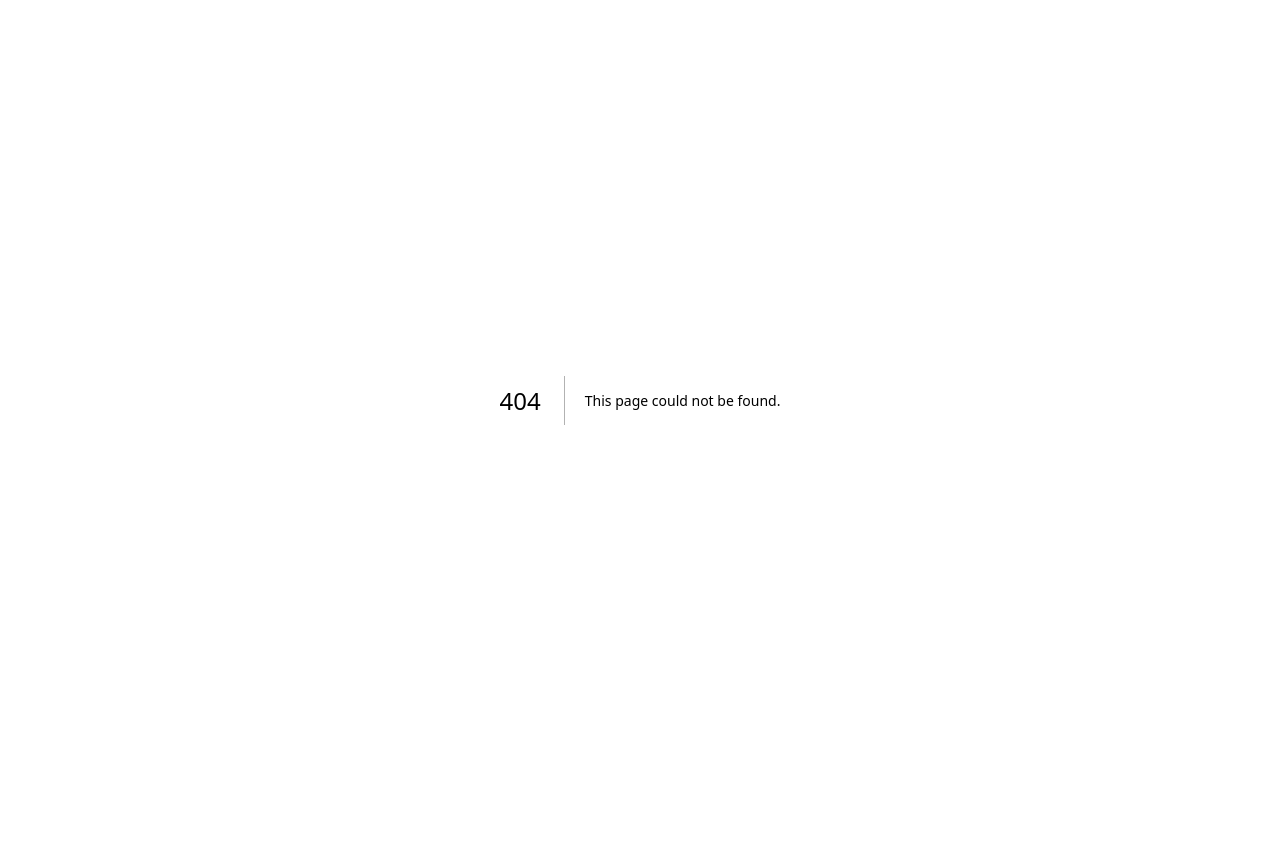
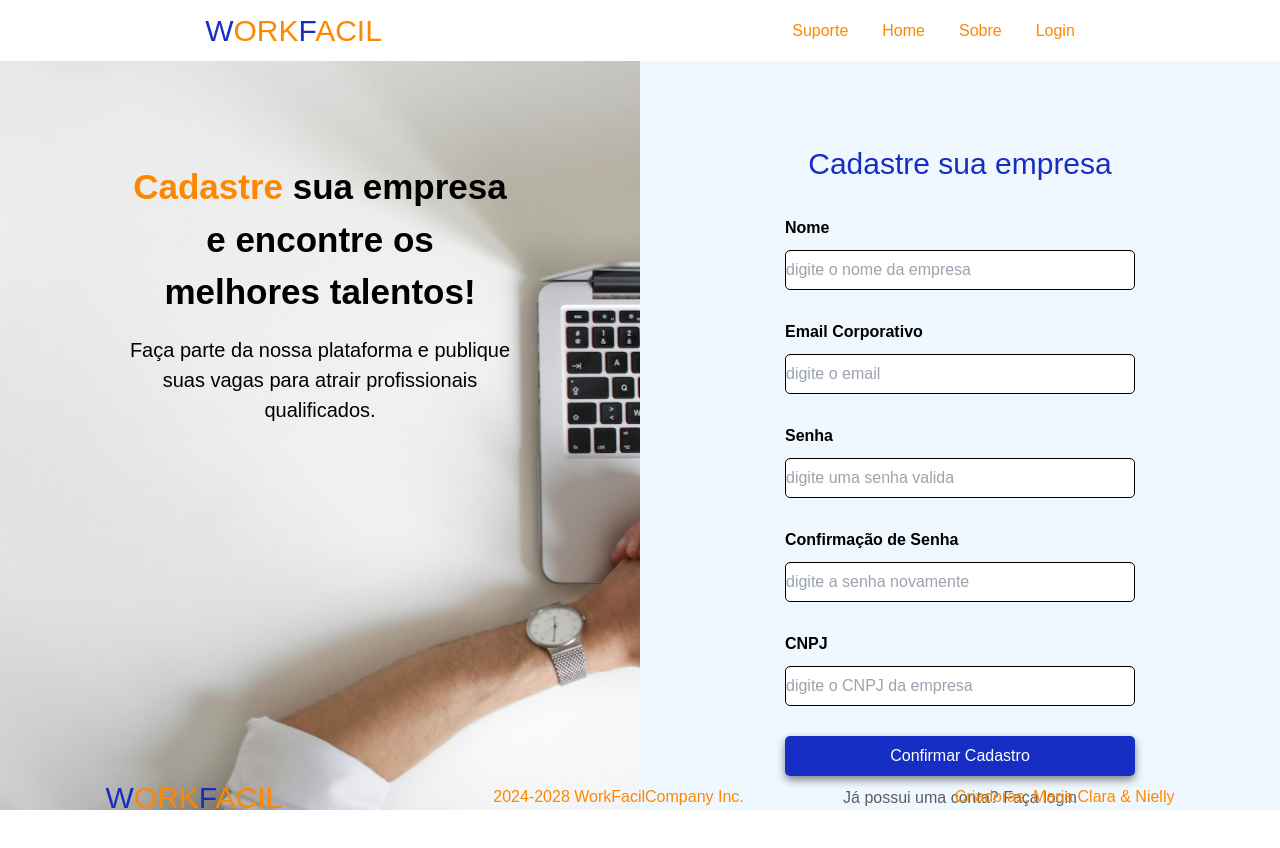
Before and after one commit to MariaClr/WorkFacil, a Next.js app: page /cadastroEmpresa in a window 1280 px wide. Before the commit this address had no page. Shown: the top 848 px of the page. Before the commit the page ends 800 px from the top, so only its background shows below. Built offline with nearby package versions, Linux system fonts and the light colour scheme.

Commit message:
finalizacao estatica da pagina de cadastro da empresa

```diff
--- /dev/null
+++ b/src/app/cadastroEmpresa/page.js
@@ -0,0 +1,20 @@
+"use client"
+
+import AsideEmpresaCadastro from "../components/CadastroEmpresaAside/AsideEmpresaCadastro";
+import Footer from "../components/Footer/Footer";
+import Nav from "../components/Nav/Nav";
+import "./principal.css"
+
+export default function CadastroEmpresa() {
+    return (
+     <>
+       <html lang="pt-br">
+          <body>
+              <Nav/>
+              <AsideEmpresaCadastro/>
+              <Footer/>
+          </body>
+        </html>
+     </>
+    );
+  }
--- /dev/null
+++ b/src/app/cadastroEmpresa/principal.css
@@ -0,0 +1,2 @@
+body{
+}
--- /dev/null
+++ b/src/app/components/CadastroEmpresaAside/AsideEmpresaCadastro.js
@@ -0,0 +1,20 @@
+import Form from "../FormEmpresa/Form";
+import "./empresaCadastro.css"
+
+export default function AsideEmpresaCadastro(){
+    return (
+        <>
+        <section id="cadastroEmpresa">
+             <aside>
+                <h1><span>Cadastre </span>sua empresa e encontre os melhores talentos! </h1>
+                <p>Faça parte da nossa plataforma e publique suas vagas para atrair profissionais qualificados.</p>
+            </aside>
+            <div className="formCadastro">
+                <Form/>
+            </div>
+
+        </section>
+
+        </>
+    )
+}
--- /dev/null
+++ b/src/app/components/CadastroEmpresaAside/empresaCadastro.css
@@ -0,0 +1,40 @@
+#cadastroEmpresa{
+    display: grid;
+    grid-template-columns: 1fr 1fr;
+    width: 100%;
+    height: 87vh;
+}
+aside{
+    background-image: url("/imagens/login.svg");
+    background-repeat: no-repeat;
+    background-size: cover;
+}
+.formCadastro{
+    background-color: aliceblue;
+}
+
+#cadastroEmpresa aside{
+    display: flex;
+    flex-direction: column;
+    padding-top: 100px;
+    align-items: center;
+    gap: 16px;
+}
+
+#cadastroEmpresa aside h1{
+    width: 60%;
+    font-size: 35px;
+    color: black;
+    font-weight: bold;
+    text-align: center;
+}
+#cadastroEmpresa aside span{
+    color:#FF8700;
+}
+
+#cadastroEmpresa aside p{
+    width: 60%;
+    color: black;
+    font-size: 20px;
+    text-align: center;
+}
--- /dev/null
+++ b/src/app/components/FormEmpresa/Form.js
@@ -0,0 +1,46 @@
+import Input from "../Input/Input";
+import "./cad.css"
+
+export default function Form(){
+    return(
+        <>
+        <form id="cadastroEmpresaForm">
+            <h2>Cadastre sua empresa</h2>
+            <div id="dadosEmpresas">
+                <Input forhtml="nome"
+                            label="Nome"
+                            type="text"
+                            placeholder="digite o nome da empresa"
+                            id="nome" />
+                <Input forhtml="email"
+                            label="Email Corporativo"
+                            type="email"
+                            placeholder="digite o email"
+                            id="email" />
+                <Input forhtml="senha"
+                            label="Senha"
+                            type="password"
+                            placeholder="digite uma senha valida"
+                            id="senha" />
+                <Input forhtml="confirmacaoSenha"
+                            label="Confirmação de Senha"
+                            type="password"
+                            placeholder="digite a senha novamente"
+                            id="confirmacaoSenha" />
+                <Input forhtml="cnpj"
+                            label="CNPJ"
+                            type="text"
+                            placeholder="digite o CNPJ da empresa"
+                            id="cnpj " />
+            </div>
+            <div className="botao">
+                <button>Confirmar Cadastro</button>
+
+                 <p>Já possui uma conta? Faça login</p>
+            </div>
+        </form>
+
+
+        </>
+    )
+}
--- /dev/null
+++ b/src/app/components/FormEmpresa/cad.css
@@ -0,0 +1,43 @@
+#cadastroEmpresaForm{
+    margin-top: 80px;
+    height: 100%;
+    display: flex;
+    flex-direction: column;
+    align-items: center;
+    color: black;
+    gap: 30px;
+}
+
+h2{
+    font-size: 30px;
+}
+
+#dadosEmpresas{
+    display: flex;
+    flex-direction: column;
+    gap: 30px;
+}
+h2{
+    color: #172EC4;
+}
+.botao button{
+    background-color: #172EC4;
+    width: 350px;
+    height: 40px;
+    border-radius: 5px;
+    color: white;
+    box-shadow:
+     0 4px 8px rgba(49, 49, 48, 0.6);;
+}
+
+.botao button:hover{
+        background-color: #FF8700 ;
+
+}
+
+.botao p{
+    text-align: center;
+    margin-top: 10px;
+  color: #615C5C;
+
+}
--- a/src/app/components/FormLogin/FormLogin.js
+++ b/src/app/components/FormLogin/FormLogin.js
@@ -32,7 +32,7 @@ export default function FormLogin() {
         <>
             <div className="container">
                 <form onSubmit={envioForm}>
-                    <h1>Acesse sua conta</h1>
+                    <h2>Acesse sua conta</h2>
 
                     <div className="inputs">
                         <Input
--- a/src/app/components/FormLogin/formLogin.css
+++ b/src/app/components/FormLogin/formLogin.css
@@ -41,7 +41,7 @@ form{
     cursor: pointer;
 }
 
-h1{
+h2{
     font-size: 30px;
     color: #172EC4;
 }
--- a/src/app/components/Formulario-Login/login.css
+++ b/src/app/components/Formulario-Login/login.css
@@ -25,6 +25,7 @@
         display: flex;
         flex-direction: column;
         align-items: center;
+        color: black;
     }
     .div-texto h1{
         margin-top: 10rem;
--- a/src/app/components/Input/Input.css
+++ b/src/app/components/Input/Input.css
@@ -1,7 +1,7 @@
 .div-input{
     display: flex;
     flex-direction: column;
-    gap: 5px;
+    gap: 10px;
     color: black;
 }
 
--- a/src/app/layout.js
+++ b/src/app/layout.js
@@ -19,7 +19,11 @@ export const metadata = {
 
 export default function RootLayout({ children }) {
   return (
+
     <html lang="pt-br">
+    <head>
+        <meta name="viewport" content="width=device-width, initial-scale=1.0" />
+      </head>
       <body>
         {children}
       </body>
```
